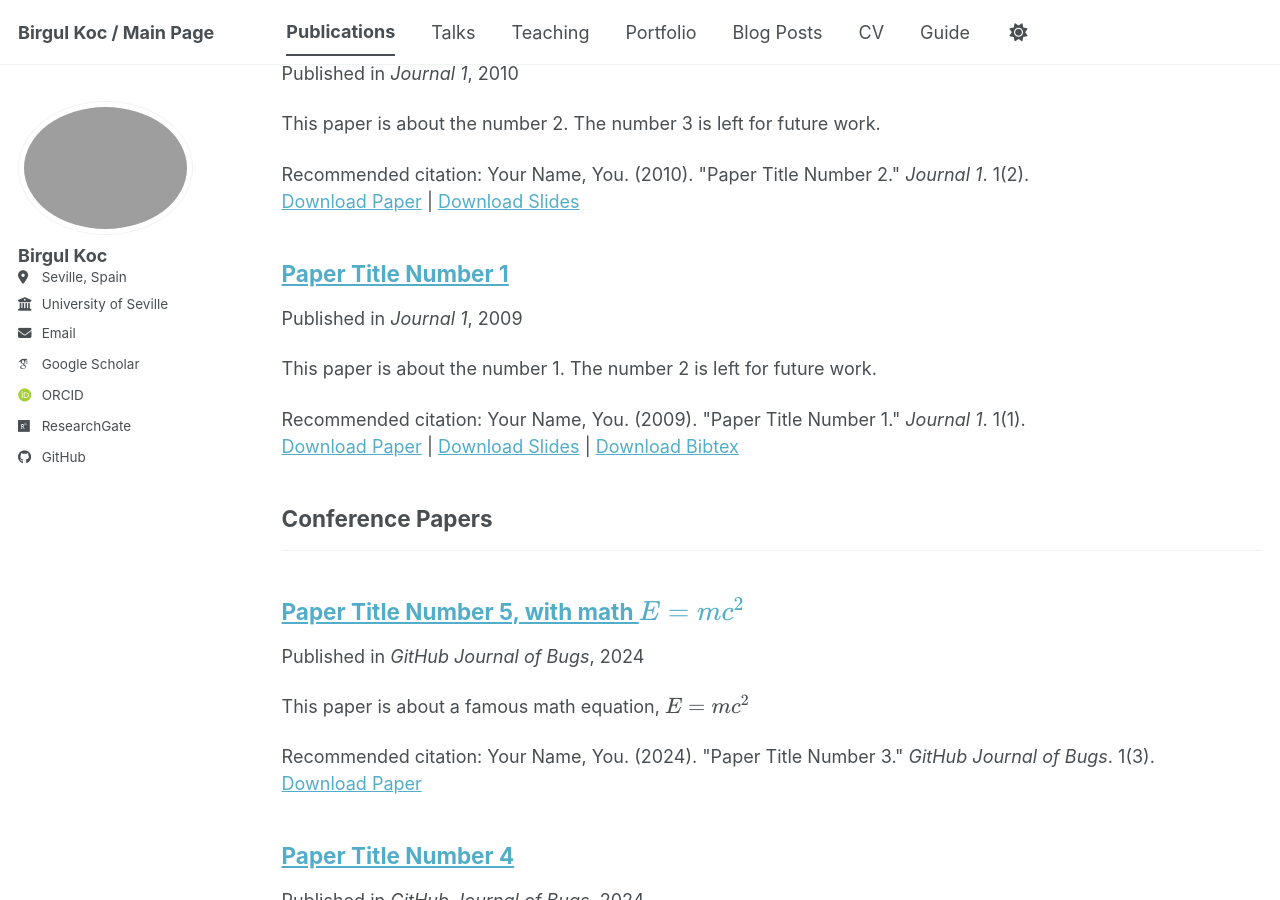
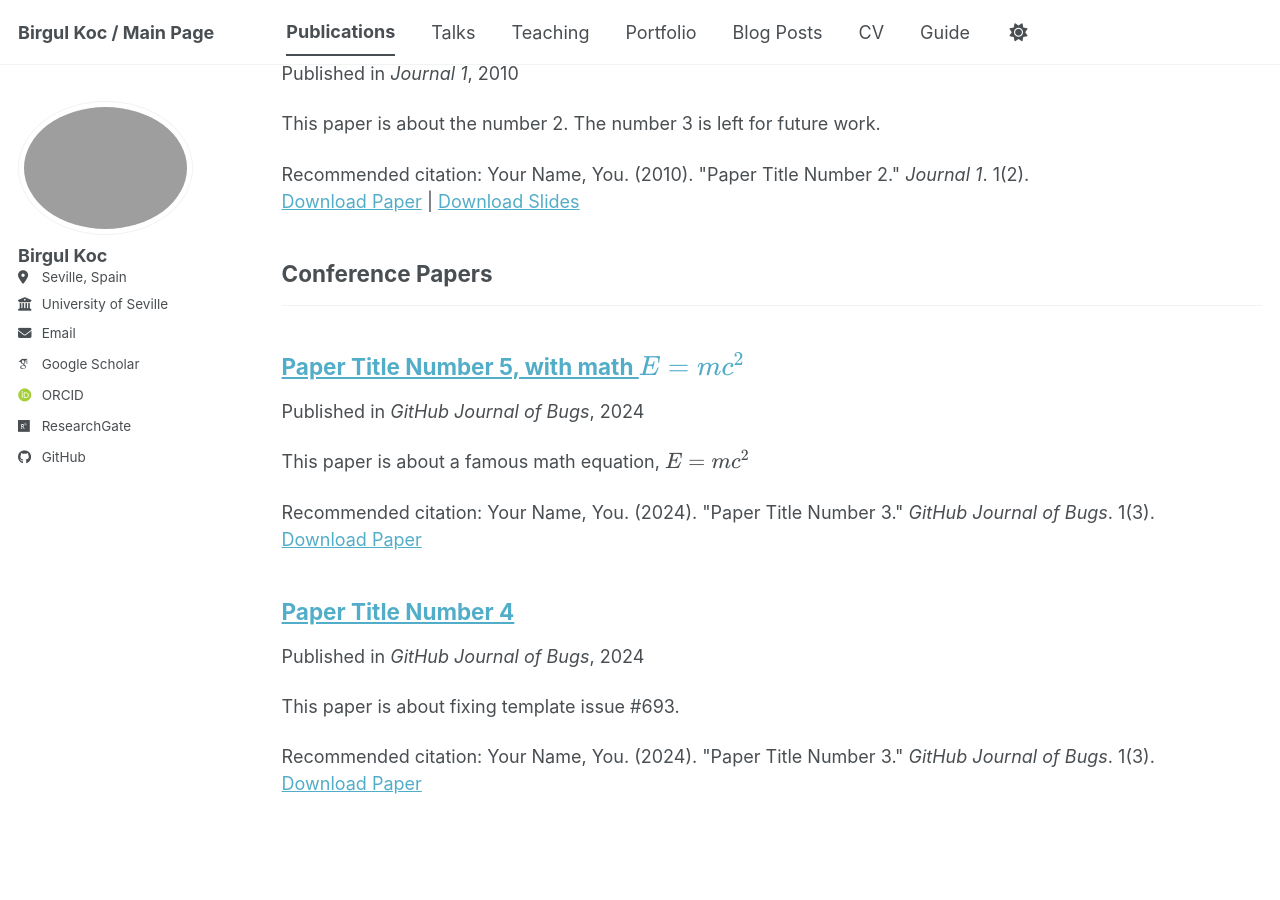
Before and after one commit to birgulkoc/birgulkoc.github.io, a Jekyll site: the page built from _pages/publications.html, in a window 1280 px wide and 900 px high, scrolled down 536 px. Built offline with Jekyll 4.4.1, drawn with Linux system fonts in a browser that asks for light colours; some web fonts are replaced; a script bundle is joined from its source files by our own code; library files that are not in the unit come from our copies.

Commit message:
update, publications, paper1

```diff
--- a/_publications/2009-10-01-paper-title-number-1.md
+++ b/_publications/2009-10-01-paper-title-number-1.md
@@ -1,14 +1,13 @@
+# =========================
+# 2019 Journal
+# File: _publications/2019-commutation-error-rom.md
+# =========================
 ---
-title: "Paper Title Number 1"
+title: "Commutation error in reduced order modeling of fluid flows"
 collection: publications
-category: manuscripts
-permalink: /publication/2009-10-01-paper-title-number-1
-excerpt: 'This paper is about the number 1. The number 2 is left for future work.'
-date: 2009-10-01
-venue: 'Journal 1'
-slidesurl: 'https://academicpages.github.io/files/slides1.pdf'
-paperurl: 'https://academicpages.github.io/files/paper1.pdf'
-bibtexurl: 'https://academicpages.github.io/files/bibtex1.bib'
-citation: 'Your Name, You. (2009). &quot;Paper Title Number 1.&quot; <i>Journal 1</i>. 1(1).'
+category: journals
+permalink: /publication/2019-commutation-error-rom
+date: 2019-01-01
+venue: "Advances in Computational Mathematics"
+citation: "Koc, B., Mohebujjaman, M., Mou, C., & Iliescu, T. (2019). Commutation error in reduced order modeling of fluid flows. <i>Advances in Computational Mathematics</i>, 45(5–6), 2587–2621."
 ---
-The contents above will be part of a list of publications, if the user clicks the link for the publication than the contents of section will be rendered as a full page, allowing you to provide more information about the paper for the reader. When publications are displayed as a single page, the contents of the above "citation" field will automatically be included below this section in a smaller font.
```
